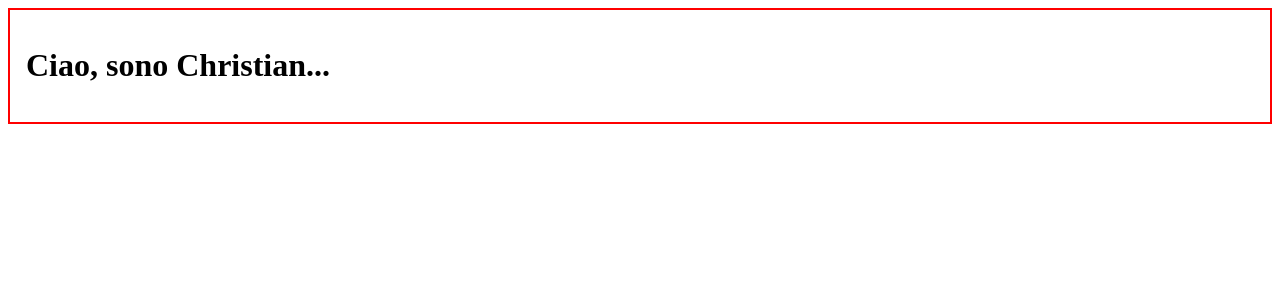
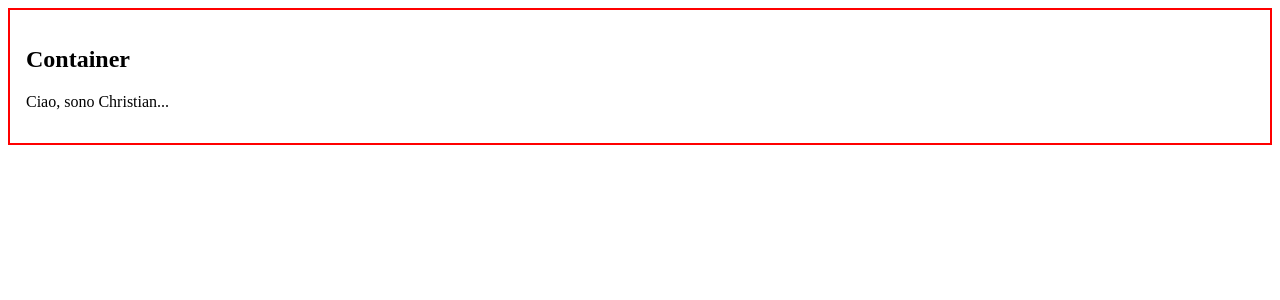
Before and after one commit to Chris1998c/React, a React (Create React App) app: page / in a window 1280 px wide. Shown: the top 300 px of the page. Built offline with nearby package versions, Linux system fonts and the light colour scheme.

Commit message:
Exercise68 update

```diff
--- a/src/App.jsx
+++ b/src/App.jsx
@@ -4,8 +4,8 @@ import { Container } from './Container';
 function App() {
   return (
     <div>
-      <Container>
-        <h1>Ciao, sono Christian...</h1>
+      <Container title="Container">
+        <p>Ciao, sono Christian...</p>
       </Container>
     </div>
   );
--- a/src/Container.jsx
+++ b/src/Container.jsx
@@ -1,9 +1,10 @@
 import React from 'react';
 
-export function Container({ children }){
-  return (
-    <div className="container">
-      {children}
-    </div>
-  );
+export function Container({ children, title }) {
+    return (
+        <div className="container">
+            {<h2>{title}</h2>}
+            {children}
+        </div>
+    );
 }
--- a/src/index.css
+++ b/src/index.css
@@ -1,4 +1,4 @@
-.container{
+.container {
     background-color: white;
     border: 2px solid red;
     padding: 1rem;
```
